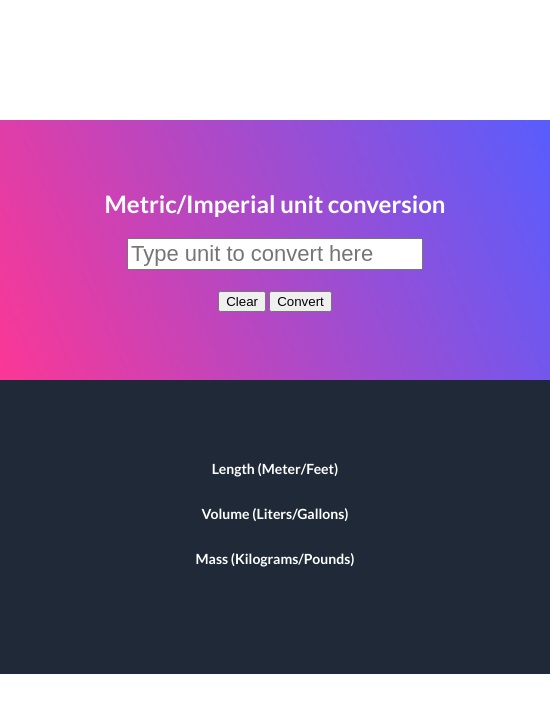
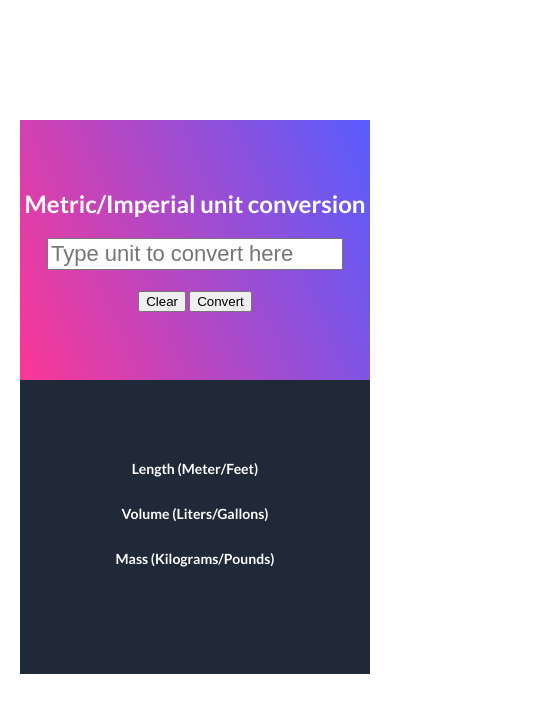
Before and after one commit to DJendryczka/unit-converter, a website: page index.html in a window 390 px wide. Shown: the whole page, 550 px wide, since content can reach past the window. Drawn offline with Linux system fonts and the light colour scheme.

Commit message:
Add media queries

```diff
--- a/sass/style.scss
+++ b/sass/style.scss
@@ -58,3 +58,23 @@ h3, p {
     align-items: center;
     justify-content: center;
 }
+
+@media screen and (max-width: 700px) {
+    .container {
+        width: 350px;
+        height: 550px;
+        margin: 120px auto;
+    }
+
+    .main {
+        width: 350px;
+        height: 260px;
+        display: flex;
+        flex-direction: column;
+        align-items: center;
+        justify-content: center;
+        background: linear-gradient(246.26deg, #585DFE 0%, #FB3796 100%);
+
+    }
+
+}
```
Also changed, not shown: css/style.css, 1 other file.
